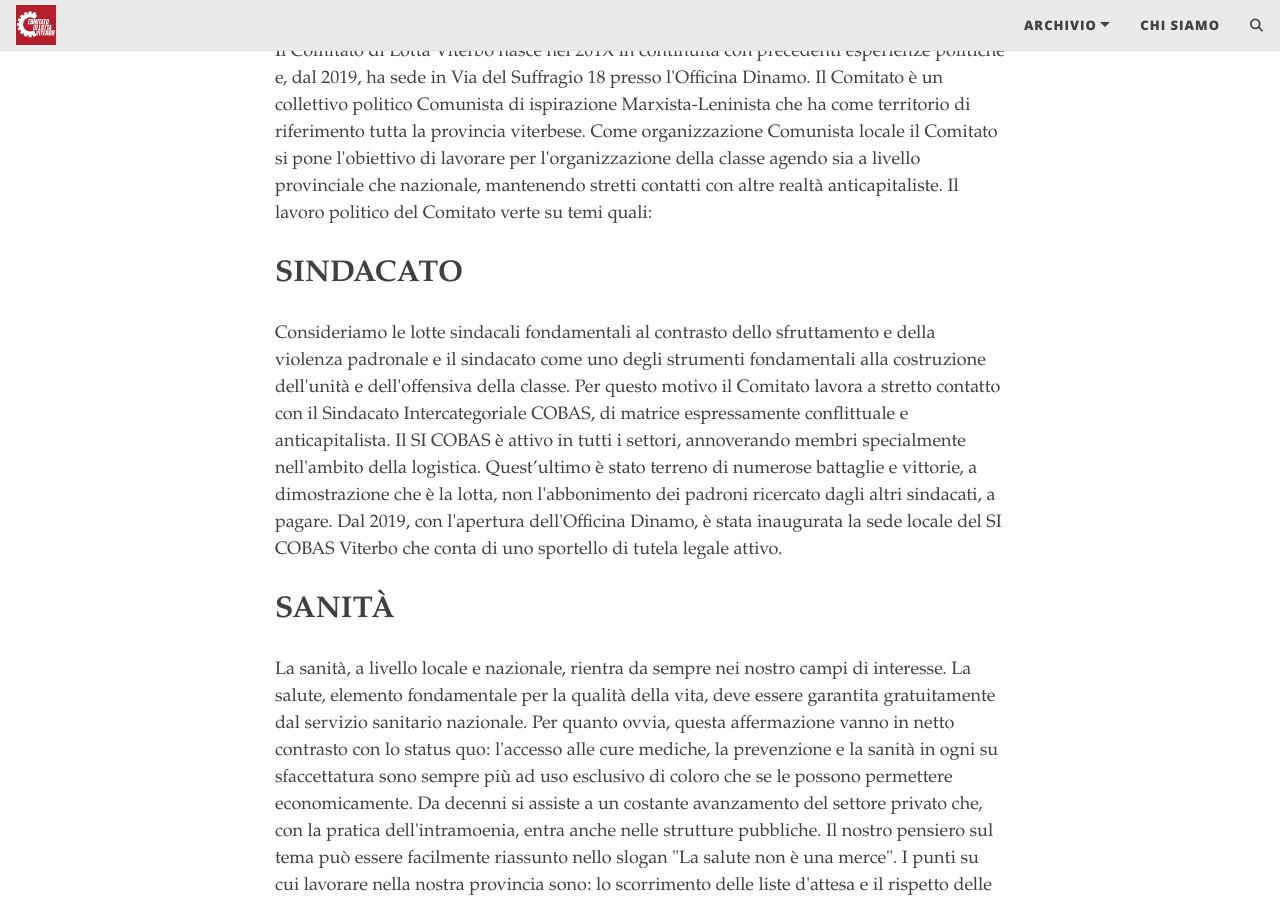
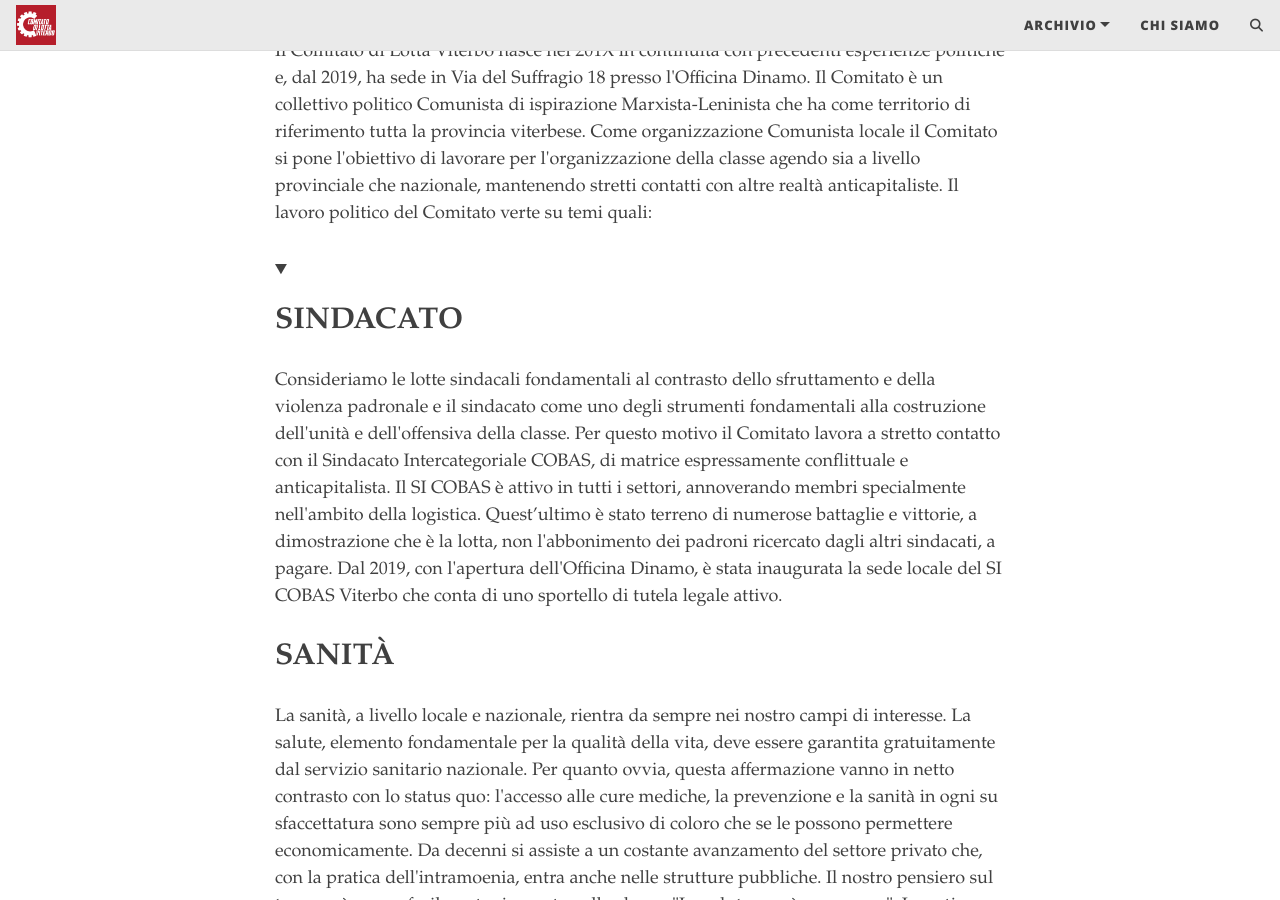
Before and after one commit to comlotvt/site, a Jekyll site: the page built from chi-siamo.md, in a window 1280 px wide and 900 px high, scrolled down 325 px. Built offline with Jekyll 4.4.1, drawn with Linux system fonts in a browser that asks for light colours; comment, search, counter and statistics services are not loaded.

Commit message:
Update chi-siamo.md

```diff
--- a/chi-siamo.md
+++ b/chi-siamo.md
@@ -6,9 +6,12 @@
 
 <p>Il Comitato di Lotta Viterbo nasce nel 201X in continuità con precedenti esperienze politiche e, dal 2019, ha sede in Via del Suffragio 18 presso l'Officina Dinamo. Il Comitato è un collettivo politico Comunista di ispirazione Marxista-Leninista che ha come territorio di riferimento tutta la provincia viterbese. Come organizzazione Comunista locale il Comitato si pone l'obiettivo di lavorare per l'organizzazione della classe agendo sia a livello provinciale che nazionale, mantenendo stretti contatti con altre realtà anticapitaliste. Il lavoro politico del Comitato verte su temi quali:</p>
 
-<h2>SINDACATO</h2>
-
-<p>Consideriamo le lotte sindacali fondamentali al contrasto dello sfruttamento e della violenza padronale e il sindacato come uno degli strumenti fondamentali alla costruzione dell'unità e dell'offensiva della classe. Per questo motivo il Comitato lavora a stretto contatto con il Sindacato Intercategoriale COBAS, di matrice espressamente conflittuale e anticapitalista. Il SI COBAS è attivo in tutti i settori, annoverando membri specialmente nell'ambito della logistica. Quest’ultimo è stato terreno di numerose battaglie e vittorie, a dimostrazione che è la lotta, non l'abbonimento dei padroni ricercato dagli altri sindacati, a pagare. Dal 2019, con l'apertura dell'Officina Dinamo, è stata inaugurata la sede locale del SI COBAS Viterbo che conta di uno sportello di tutela legale attivo.</p>
+<details open ="">
+  <summary class="section-header">
+    <h2 class="section-title">SINDACATO</h2>
+  </summary>
+  <p>Consideriamo le lotte sindacali fondamentali al contrasto dello sfruttamento e della violenza padronale e il sindacato come uno degli strumenti fondamentali alla costruzione dell'unità e dell'offensiva della classe. Per questo motivo il Comitato lavora a stretto contatto con il Sindacato Intercategoriale COBAS, di matrice espressamente conflittuale e anticapitalista. Il SI COBAS è attivo in tutti i settori, annoverando membri specialmente nell'ambito della logistica. Quest’ultimo è stato terreno di numerose battaglie e vittorie, a dimostrazione che è la lotta, non l'abbonimento dei padroni ricercato dagli altri sindacati, a pagare. Dal 2019, con l'apertura dell'Officina Dinamo, è stata inaugurata la sede locale del SI COBAS Viterbo che conta di uno sportello di tutela legale attivo.</p>
+</details>
 
 <h2>SANITÀ</h2>
 
```
